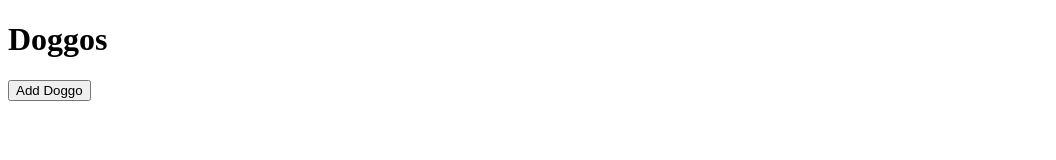
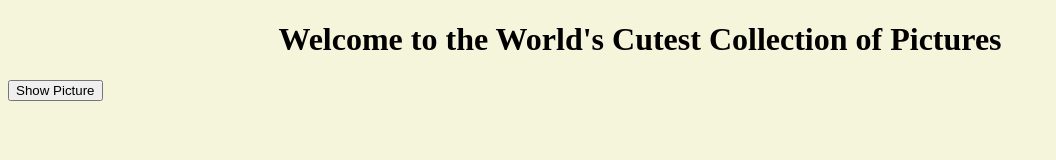
Before and after one commit to GeorgePatel/doggos, a plain HTML site: page index.html in a window 1280 px wide. Shown: the whole page, without its empty margins (0-1056 px from the left). Drawn offline with Linux system fonts and the light colour scheme.

Commit message:
Exprimenting with CSS

```diff
--- /dev/null
+++ b/doggos.css
@@ -0,0 +1,22 @@
+/*.loading {*/
+/*    background: transparent url('https://media4.giphy.com/media/xT5LMHlMHBA7Tjhmpi/giphy.gif?cid=ecf05e47ze9l6gf9lneernarjaxe1jzk7hn92mr6mnksixiz&rid=giphy.gif&ct=g') center no-repeat;*/
+/*}*/
+
+body {
+    background-color: beige;
+}
+
+h1 {
+    justify-content: center;
+    display: flex;
+}
+
+button {
+    justify-content: center;
+    display: flex;
+    margin-bottom: 25px;
+}
+
+.doggos {
+
+}
--- a/index.html
+++ b/index.html
@@ -1,17 +1,40 @@
+<!--<!DOCTYPE html>-->
+<!--<html lang="en">-->
+<!--<head>-->
+<!--    <meta charset="UTF-8">-->
+<!--    <meta http-equiv="X-UA-Compatible" content="IE=edge">-->
+<!--    <meta name="viewport" content="width=device-width, initial-scale=1.0">-->
+<!--    <link rel="stylesheet" href="doggos.css">-->
+<!--    <title>Doggos</title>-->
+<!--</head>-->
+<!--<body>-->
+<!--    <h1>Doggos</h1>-->
+<!--    <div class="doggos">-->
+<!--        <img class="loading">-->
+<!--    </div>-->
+<!--    <button class="add-doggo">Add Doggo</button>-->
+
+<!--    <script src="./doggos.js"></script>-->
+<!--</body>-->
+
+<!--</html>-->
+
 <!DOCTYPE html>
 <html lang="en">
+
 <head>
-    <meta charset="UTF-8">
-    <meta http-equiv="X-UA-Compatible" content="IE=edge">
-    <meta name="viewport" content="width=device-width, initial-scale=1.0">
     <title>Dogs</title>
+    <link rel="stylesheet" href="doggos.css">
 </head>
+
 <body>
-    <h1>Doggos</h1>
+
+    <h1>Welcome to the World's Cutest Collection of Pictures</h1>
+
+    <button class="add-doggo">Show Picture</button>
+
     <div class="doggos">
-
     </div>
-    <button class="add-doggo">Add Doggo</button>
 
     <script src="./doggos.js"></script>
 </body>
```
Also changed, not shown: doggos.js (+25 -2 lines).
